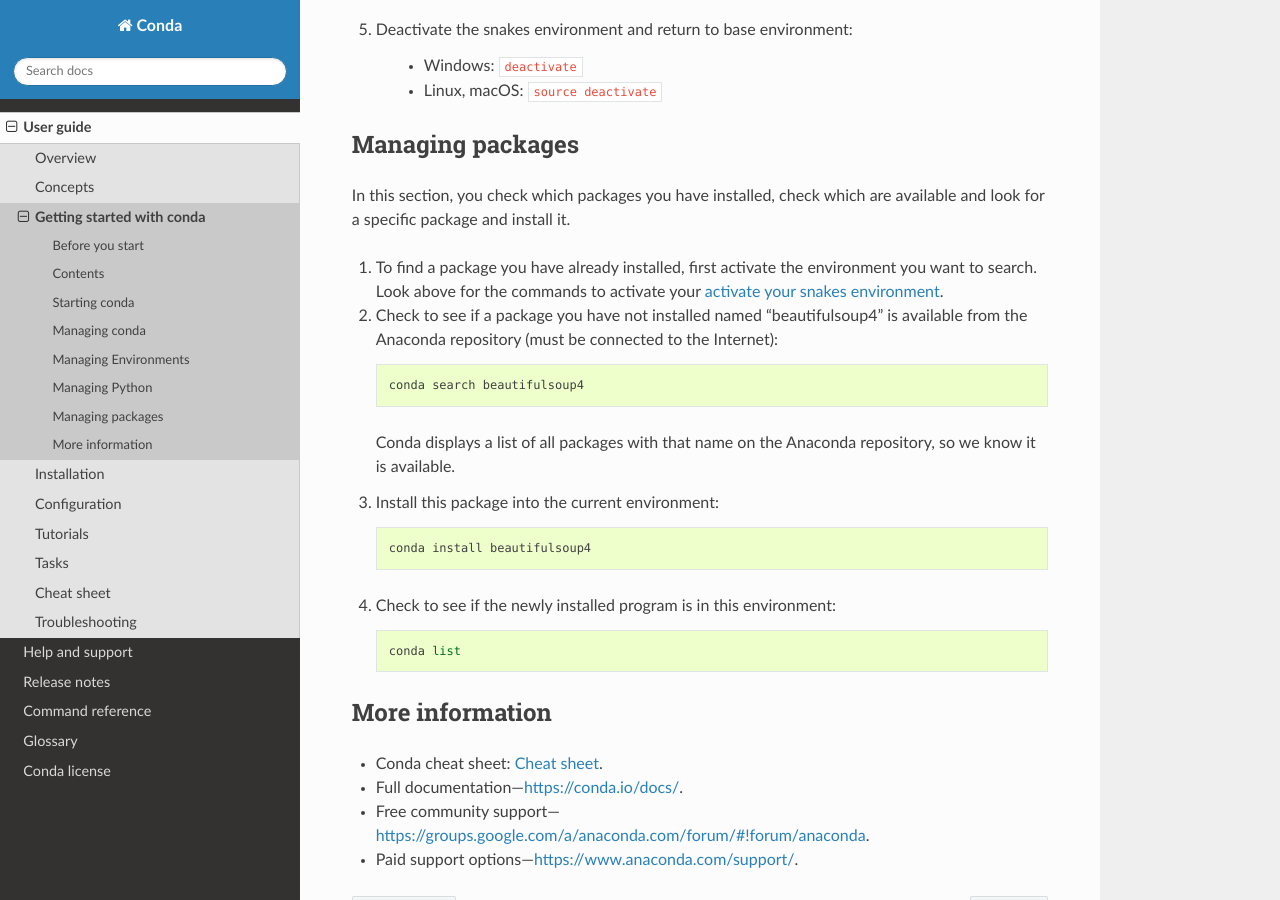
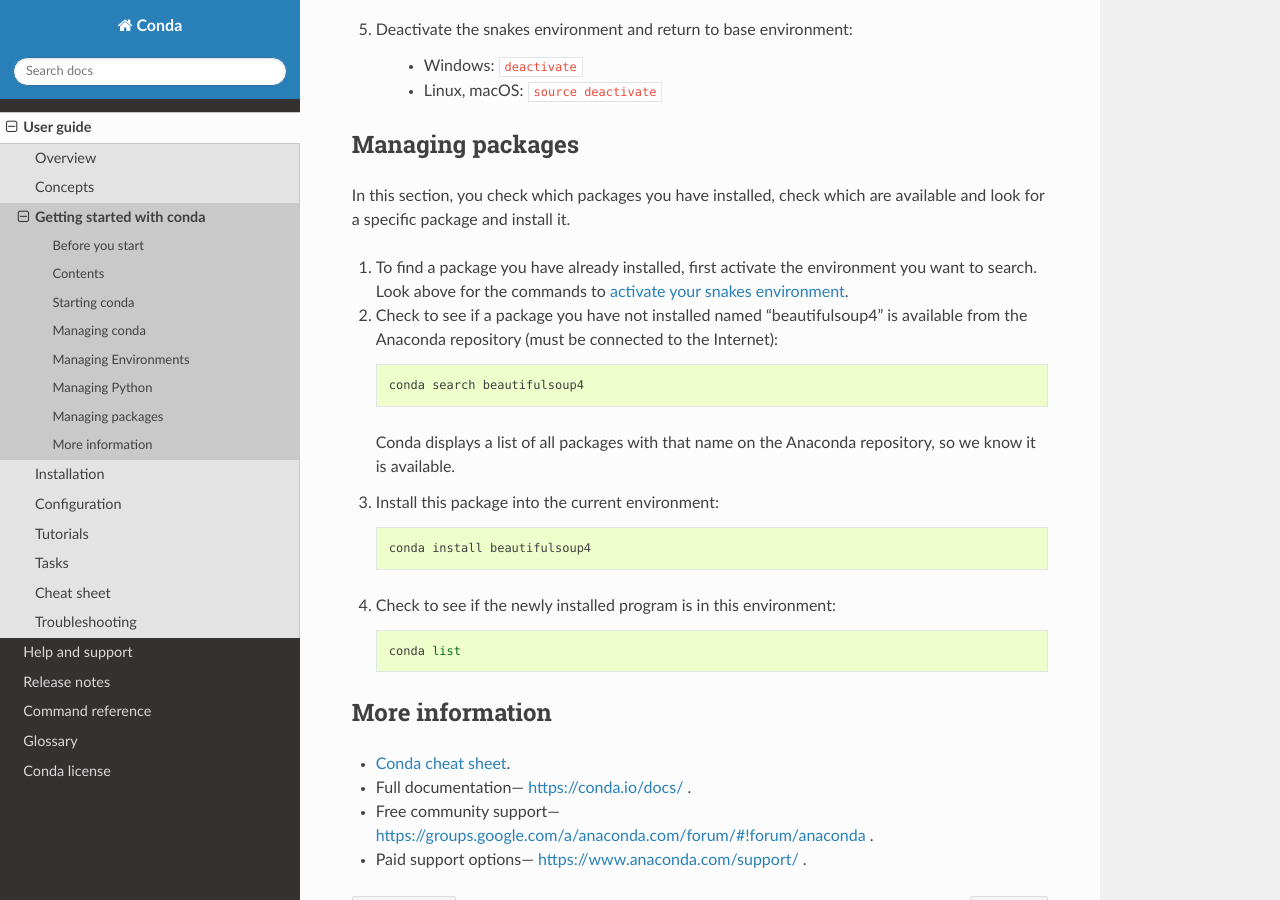
Before and after one commit to conda/conda-docs, a Sphinx documentation site: the page built from docs/source/user-guide/getting-started.rst, in a window 1280 px wide and 900 px high, scrolled down 4986 px. Built offline with Sphinx 7.4.7 and the Read the Docs theme 2.0.0, drawn with Linux system fonts in a browser that asks for light colours; some of the changed lines change nothing that is shown.

Commit message:
update spacing
update spacing

```diff
--- a/docs/source/user-guide/getting-started.rst
+++ b/docs/source/user-guide/getting-started.rst
@@ -40,7 +40,7 @@
 
  - :ref:`Managing Python <managing-python>`. Create an environment that has a different version of Python. 5 MINUTES
 
- - :ref:`Managing packages<managing-pkgs>`. Find packages available for you to install. Install packages. 5 MINUTES
+ - :ref:`Managing packages <managing-pkgs>`. Find packages available for you to install. Install packages. 5 MINUTES
 
 TOTAL TIME: 20 MINUTES
 
@@ -85,11 +85,14 @@
 
     conda --version
 
-Conda displays the number of the version that you have installed. You do not need to navigate to the Anaconda directory.
+Conda displays the number of the version that you have installed. You do not
+need to navigate to the Anaconda directory.
 
 EXAMPLE: ``conda 4.4.9``
 
-NOTE: If you get an error message, make sure you closed and re-opened the Terminal window after installing, or do it now. Then verify that you are logged into the same user account that you used to install Anaconda or Miniconda.
+NOTE: If you get an error message, make sure you closed and re-opened the
+Terminal window after installing, or do it now. Then verify that you are logged
+into the same user account that you used to install Anaconda or Miniconda.
 
 Update conda to the current version. Type the following:
 
@@ -97,8 +100,7 @@
 
      conda update conda
 
-Conda compares versions and then displays what is available to
-install.
+Conda compares versions and then displays what is available to install.
 
 If a newer version of conda is available, type ``y`` to update:
 
@@ -113,10 +115,12 @@
 Managing Environments
 =====================
 
-Conda allows you to to create separate environments containing
-files, packages and their dependencies that will not interact with other environments.
+Conda allows you to to create separate environments containing files, packages
+and their dependencies that will not interact with other environments.
 
-When you begin using conda, you already have a default environment named ``base``. You don't want to put programs into your base environment, though. Create separate environments to keep your programs isolated from each other.
+When you begin using conda, you already have a default environment named
+``base``. You don't want to put programs into your base environment, though.
+Create separate environments to keep your programs isolated from each other.
 
 #. Create a new environment and install a package in it.
 
@@ -178,7 +182,10 @@
 Managing Python
 ===============
 
-When you create a new environment, conda installs the same Python version you used when you downloaded and installed Anaconda. If you want to use a different version of Python, for example Python 3.5, simply create a new environment and specify the version of Python that you want.
+When you create a new environment, conda installs the same Python version you
+used when you downloaded and installed Anaconda. If you want to use a different
+version of Python, for example Python 3.5, simply create a new environment and
+specify the version of Python that you want.
 
 #. Create a new environment named "snakes" that contains Python 3.5:
 
@@ -239,7 +246,9 @@
 check which are available and look for a specific package and
 install it.
 
-#. To find a package you have already installed, first activate the environment you want to search. Look above for the commands to activate your  :ref:`activate your snakes environment <managing-envs>`.
+#. To find a package you have already installed, first activate the environment
+   you want to search. Look above for the commands to
+   :ref:`activate your snakes environment <managing-envs>`.
 
 #. Check to see if a package you have not installed named
    "beautifulsoup4" is available from the Anaconda repository
@@ -268,7 +277,7 @@
 More information
 ================
 
-* Conda cheat sheet: :doc:`cheatsheet`.
-* Full documentation---`<https://conda.io/docs/>`_.
-* Free community support---`<https://groups.google.com/a/anaconda.com/forum/#!forum/anaconda>`_.
-* Paid support options---`<https://www.anaconda.com/support/>`_.
+* :doc:`Conda cheat sheet <cheatsheet>`.
+* Full documentation--- https://conda.io/docs/ .
+* Free community support--- https://groups.google.com/a/anaconda.com/forum/#!forum/anaconda .
+* Paid support options--- https://www.anaconda.com/support/ .
```
